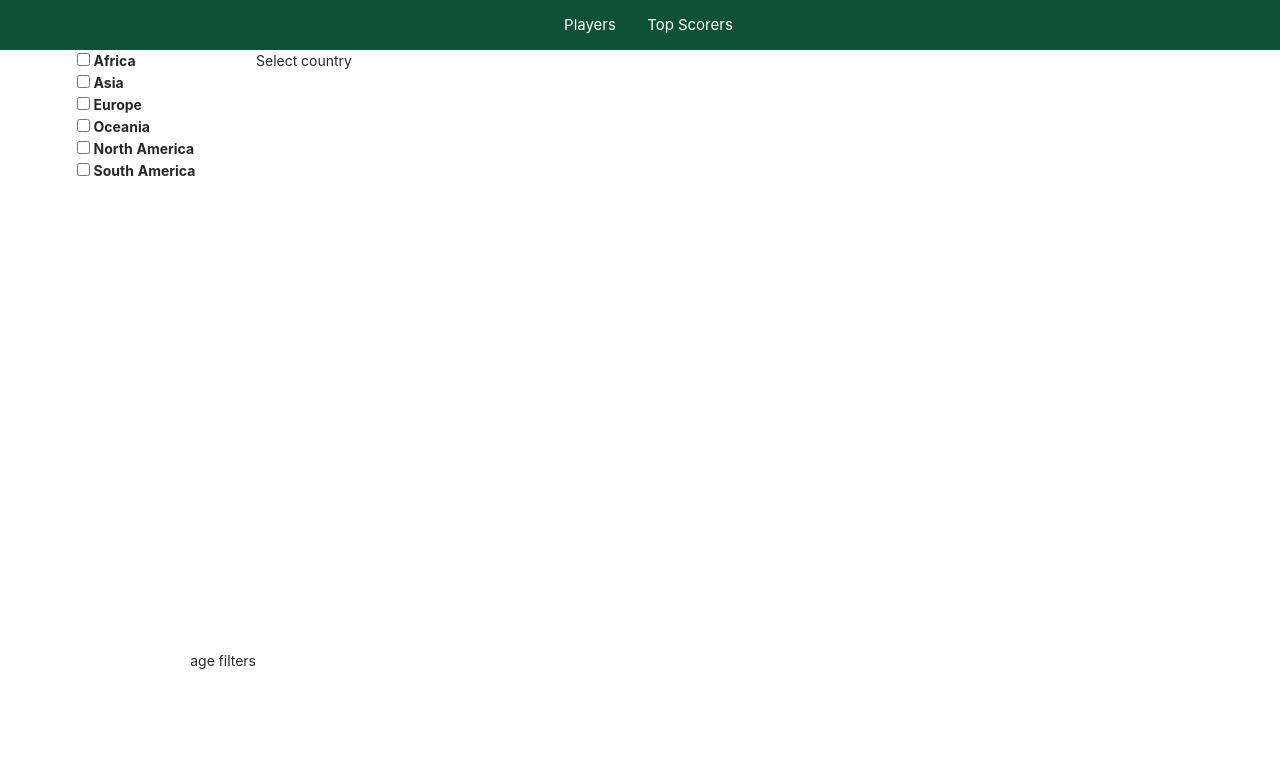
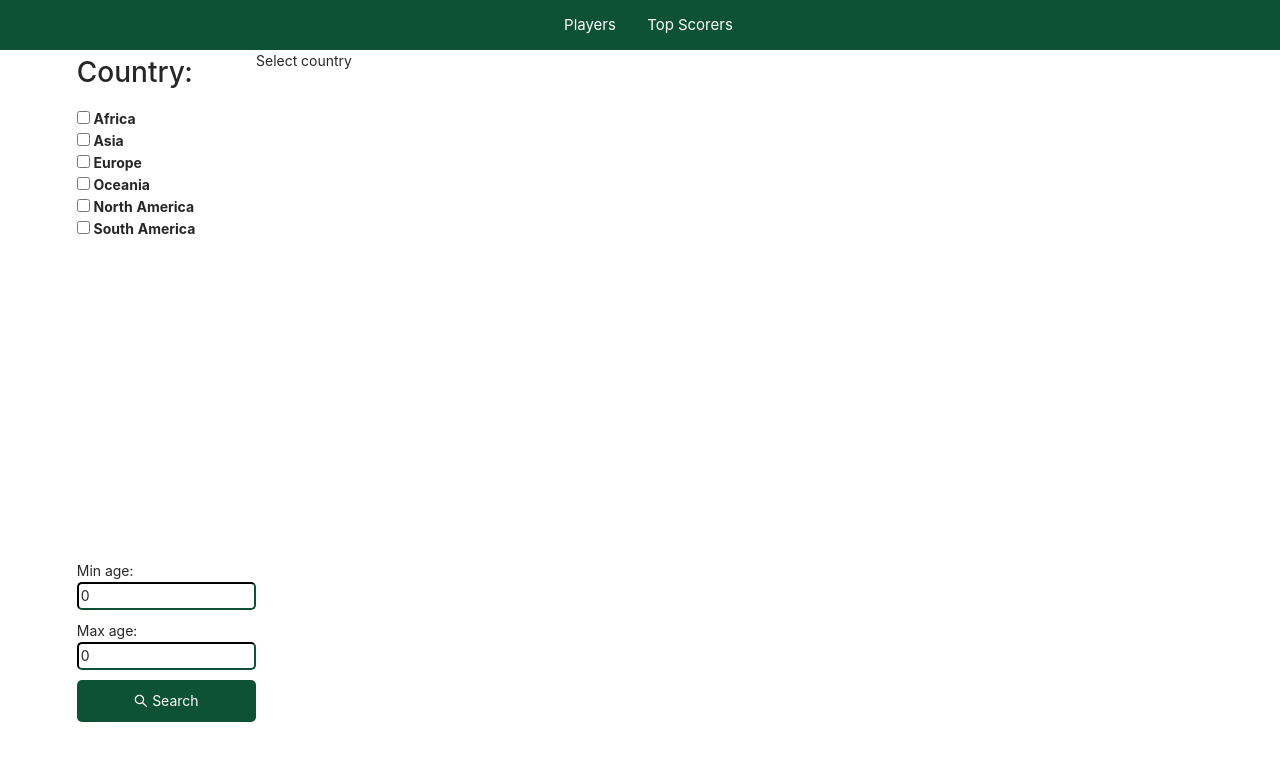
Before and after one commit to romchek7/fut23, a React (Create React App) app: page /players in a window 1280 px wide. Shown: the top 760 px of the page. Built offline with nearby package versions, Linux system fonts and the light colour scheme.

Commit message:
Find players by min and max age

```diff
--- a/package.json
+++ b/package.json
@@ -15,6 +15,7 @@
     "antd": "^4.23.4",
     "axios": "^0.27.2",
     "flag-icons": "^6.6.6",
+    "formik": "^2.2.9",
     "react": "^18.2.0",
     "react-dom": "^18.2.0",
     "react-redux": "^8.0.4",
--- a/src/api/api.ts
+++ b/src/api/api.ts
@@ -5,7 +5,12 @@ const instance = axios.create({
 })
 
 export const getPlayersAPI = (country_id: number, max_age?: number, min_age?: number) => {
-    return instance.get(`players?apikey=6e8f4ee0-41a0-11ed-8969-8777766ceadb&country_id=${country_id}`)
+    if (max_age && min_age) {
+        return instance.get(`players?apikey=6e8f4ee0-41a0-11ed-8969-8777766ceadb&country_id=${country_id}&max_age=${max_age}&min_age=${min_age}`)
+    }
+    else {
+        return instance.get(`players?apikey=6e8f4ee0-41a0-11ed-8969-8777766ceadb&country_id=${country_id}`)
+    }
 }
 
 export const getCountries = (continent?: string) => {
--- /dev/null
+++ b/src/components/Players/AgeFilters/AgeFilters.module.css
@@ -0,0 +1,25 @@
+.filtersMain {
+    margin-top: 10px;
+    width: 100%;
+    display: flex;
+    flex-direction: column;
+    align-items: flex-end;
+    justify-content: center;
+}
+
+.filtersForm {
+    width: 70%;
+    display: flex;
+    flex-direction: column;
+}
+
+.filtersForm div {
+    display: flex;
+    flex-direction: column;
+}
+
+.filtersForm div input {
+    margin-bottom: 10px;
+    border-radius: 5px;
+    border-color: rgb(14, 82, 53);
+}
--- /dev/null
+++ b/src/components/Players/AgeFilters/AgeFilters.tsx
@@ -0,0 +1,45 @@
+import React from "react";
+import {useFormik} from "formik";
+import { SearchOutlined } from '@ant-design/icons';
+import { Button, Tooltip } from 'antd';
+import styles from "./AgeFilters.module.css";
+
+interface AgeFiltersProps {
+    setMinAge: React.Dispatch<React.SetStateAction<number>>
+    setMaxAge: React.Dispatch<React.SetStateAction<number>>
+    minAge: number
+    maxAge: number
+}
+
+const AgeFilters: React.FC <AgeFiltersProps> = ({setMinAge, setMaxAge, minAge, maxAge}) => {
+    const formik = useFormik({
+        initialValues: {
+            minAge: `${minAge}`,
+            maxAge: `${maxAge}`
+        },
+        onSubmit: values => {
+            setMinAge(+values.minAge)
+            setMaxAge(+values.maxAge)
+        }
+    })
+
+    return (
+        <div className={styles.filtersMain}>
+            <form className={styles.filtersForm} onSubmit={formik.handleSubmit}>
+                <div>
+                    <label>Min age:</label>
+                    <input type='number' id='minAge' name='minAge' onChange={formik.handleChange} value={formik.values.minAge} placeholder={'1-100'}/>
+
+                    <label>Max age:</label>
+                    <input type='number' id='maxAge' name='maxAge' onChange={formik.handleChange} value={formik.values.maxAge} placeholder={'1-100'}/>
+
+                    <button type='submit' className='SearchBtn'>
+                        <SearchOutlined /> Search
+                    </button>
+                </div>
+            </form>
+        </div>
+    )
+}
+
+export default AgeFilters
--- a/src/components/Players/Countries/Countries.module.css
+++ b/src/components/Players/Countries/Countries.module.css
@@ -7,9 +7,25 @@
 }
 
 .filters {
-    height: 600px;
+    height: 500px;
     width: 70%;
     overflow: auto;
+}
+
+.filters::-webkit-scrollbar {
+    width: 10px;
+}
+
+.filters::-webkit-scrollbar-track {
+    background-color: rgb(235, 235, 235);
+}
+
+.filters::-webkit-scrollbar-thumb {
+    background: rgb(14, 82, 53);
+}
+
+.filters::-webkit-scrollbar-thumb:hover {
+    background: rgb(10, 61, 44);
 }
 
 .listOfCountriesAndContinents {
--- a/src/components/Players/Countries/Countries.tsx
+++ b/src/components/Players/Countries/Countries.tsx
@@ -54,6 +54,7 @@ const Countries: React.FC <CountriesProps> = ({setCountryID, county_id, continen
     return (
         <div className={styles.filtersMain}>
             <div className={styles.filters}>
+                <h1>Country:</h1>
                 {continents.map(continent =>
                     <div key={continent} className={styles.listOfCountriesAndContinents}>
                         <div className={styles.continents}>
@@ -75,9 +76,6 @@ const Countries: React.FC <CountriesProps> = ({setCountryID, county_id, continen
                         </div>
                     </div>)}
             </div>
-            <div>
-                age filters
-            </div>
         </div>
     )
 }
--- a/src/components/Players/Players.tsx
+++ b/src/components/Players/Players.tsx
@@ -7,6 +7,7 @@ import Player from "./Player/Player";
 import styles from "./Players.module.css";
 import PaginationFC from "../assets/Pagination/Pagination";
 import Countries from "./Countries/Countries";
+import AgeFilters from "./AgeFilters/AgeFilters";
 
 const Players: React.FC = () => {
     const {fetchPlayers} = useDispatchPlayers()
@@ -19,12 +20,19 @@ const Players: React.FC = () => {
     const [pageSize, setPageSize] = useState(12)
     const [county_id, setCountryID] = useState(0)
     const [continentIsReadyToFetch, setContinent] = useState('')
+    const [minAge, setMinAge] = useState(0)
+    const [maxAge, setMaxAge] = useState(0)
 
     useEffect(() => {
         if (county_id != 0) {
-            fetchPlayers(county_id)
+            if (minAge > 0 && maxAge > 0) {
+                fetchPlayers(county_id, maxAge, minAge)
+            }
+            else {
+                fetchPlayers(county_id)
+            }
         }
-    }, [county_id])
+    }, [county_id, minAge, maxAge])
 
     useEffect(() => {
         if (players.length > 0) {
@@ -45,6 +53,7 @@ const Players: React.FC = () => {
             <div className={styles.filtersMain}>
                 <Countries county_id={county_id} setCountryID={setCountryID}
                            continentIsReadyToFetch={continentIsReadyToFetch} setContinent={setContinent}/>
+                <AgeFilters setMinAge={setMinAge} setMaxAge={setMaxAge} minAge={minAge} maxAge={maxAge}/>
             </div>
             {county_id != 0
                 ? <div className={styles.playersListMain}>
--- a/src/index.css
+++ b/src/index.css
@@ -13,3 +13,27 @@ code {
   font-family: source-code-pro, Menlo, Monaco, Consolas, 'Courier New',
     monospace;
 }
+
+.SearchBtn {
+  background-color: rgb(14, 82, 53);
+  color: rgb(255, 255, 255);
+  border-style: none;
+  padding: 10px;
+  border-radius: 5px;
+}
+
+.SearchBtn:hover {
+  background-color: rgb(49, 201, 141);
+  color: rgb(14, 82, 53);
+  cursor: pointer;
+}
+
+button:disabled,
+button[disabled],
+button:disabled:hover,
+button[disabled]:hover{
+  border: 1px solid #999999;
+  background-color: #cccccc;
+  color: #666666;
+  cursor: default;
+}
```
Also changed, not shown: 1 other file (tests, documents, lock files or other folders).
